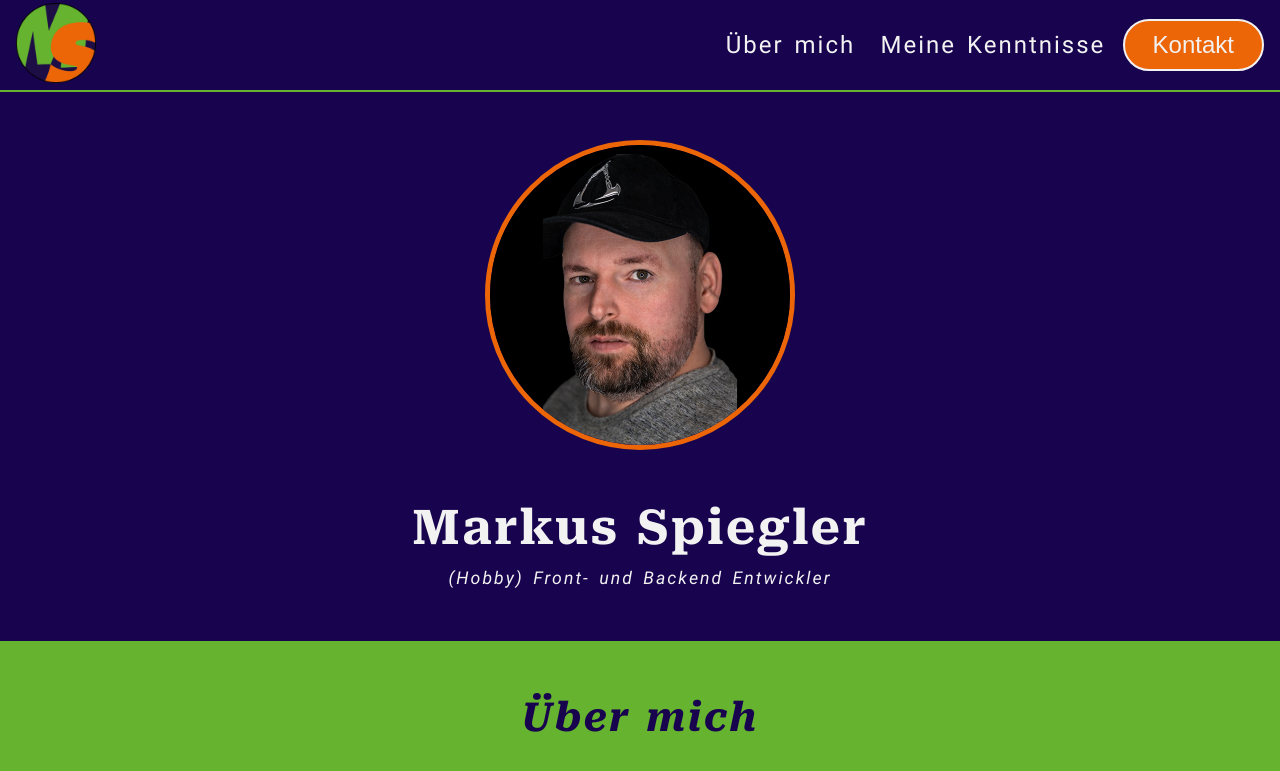
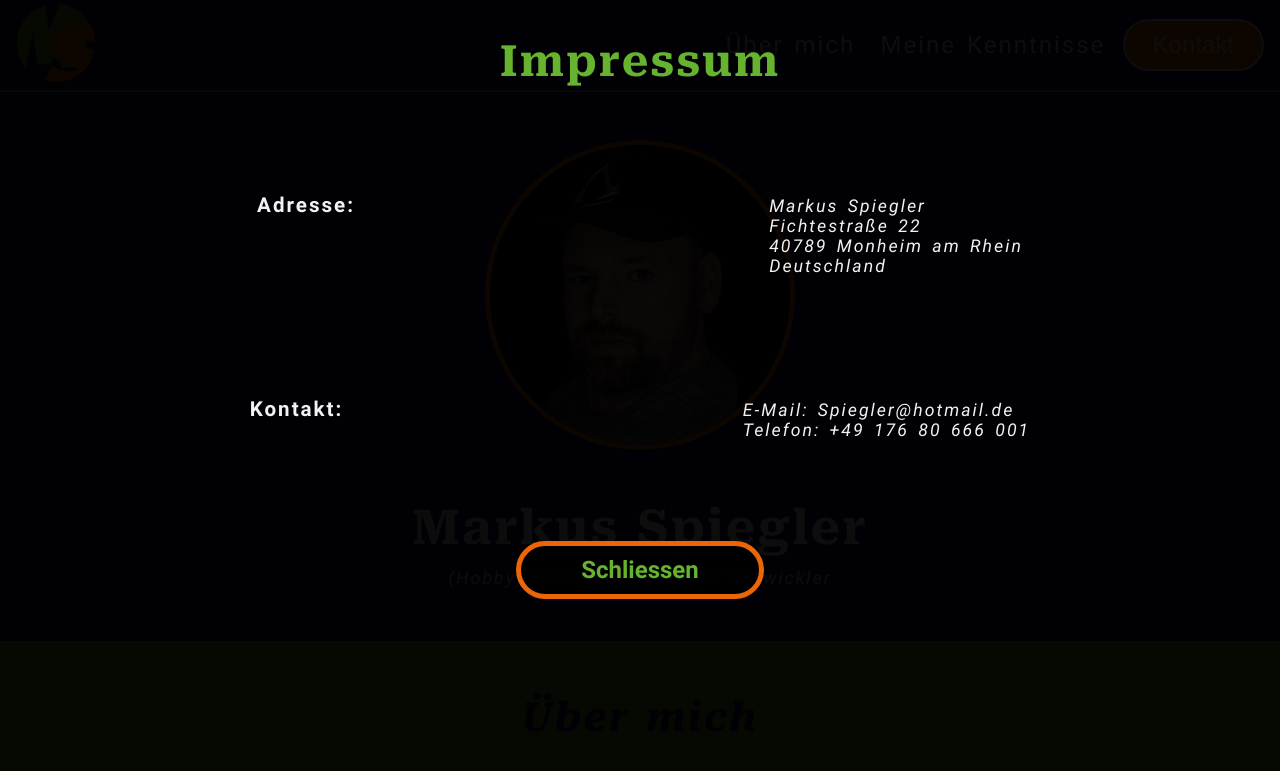
Before and after one commit to Wolfsnight/02---Meine-Homepage, a plain HTML site: page index.html in a window 1280 px wide. Shown: the top 771 px of the page. Drawn offline with Linux system fonts and the light colour scheme.

Commit message:
UPDATE: 2024-02-20 - 09:00

```diff
--- a/asssets/scripts/script.js
+++ b/asssets/scripts/script.js
@@ -0,0 +1,13 @@
+const impressum_close = () =>
+{
+    document.getElementById("impressum").style.display = "none"
+}
+
+const impressum_open = () =>
+{
+    document.getElementById("impressum").style.display = "unset"
+}
+
+document.getElementById("impressum-open").addEventListener("click", impressum_open)
+
+document.getElementById("impressum-close").addEventListener("click", impressum_close)
--- a/asssets/style/index.css
+++ b/asssets/style/index.css
@@ -110,3 +110,56 @@
   font-size: 0.8rem;
   font-style: italic;
 }
+
+/****  Impresssum  ****************************************/
+
+#impressum {
+  display: unset;
+
+  width: 100%;
+  height: 100%;
+  position: fixed;
+  top: 0px;
+  left: 0px;
+
+  background-color: rgba(0, 0, 0, 0.95);
+}
+
+#impressum h2 {
+  font-size: 2.7rem;
+
+  color: #65B32E;
+}
+
+#impressum div {
+  display: flex;
+  justify-content: space-around;
+  align-items: baseline;
+
+  padding: 50px;
+}
+
+#impressum button {
+  background-color: rgba(0, 0, 0, 0.95);
+
+  color: #65B32E;
+
+  font-family: "Roboto";
+  font-size: 1.5rem;
+  font-weight: 700;
+
+  text-align: center;
+
+  border: 5px solid #EC6608;
+  border-radius: 30px;
+
+  padding: 10px 60px;
+}
+
+#impressum button:hover {
+  font-size: 1.6rem;
+}
+
+#impressum button:active {
+  font-size: 1.4rem;
+}
--- a/index.html
+++ b/index.html
@@ -174,7 +174,9 @@
 
     <footer>
       <p>
-        Copyright by Markus Spiegler | Spiegler@hotmail.de | Impressum
+        Copyright by Markus Spiegler | Spiegler@hotmail.de | <span
+          id="impressum-open"
+        >Impressum</span>
       </p>
 
       <p>
@@ -182,6 +184,38 @@
       </p>
     </footer>
 
+    <!--  Impressum  ----------------------------------------------->
+    <section id="impressum">
+      <h2>Impressum</h2>
+
+      <div id="adress">
+        <h3>Adresse:</h3>
+
+        <address>
+          Markus Spiegler <br>
+          Fichtestraße 22 <br>
+          40789 Monheim am Rhein <br>
+          Deutschland
+        </address>
+      </div>
+
+      <div id="contact">
+        <h3>Kontakt:</h3>
+        <address>
+          E-Mail:
+          <a
+            href="mailto:Spiegler@hotmail.de"
+            target="_blank"
+          >Spiegler@hotmail.de</a> <br>
+
+          Telefon:
+          <a href="tel:+4917680666001">+49 176 80 666 001</a>
+        </address>
+      </div>
+      <div>
+        <button id="impressum-close">Schliessen</button>
+      </div>
+    </section>
 
   </body>
 
```
Also changed, not shown: impressum.html (deleted, +0 -100 lines).
